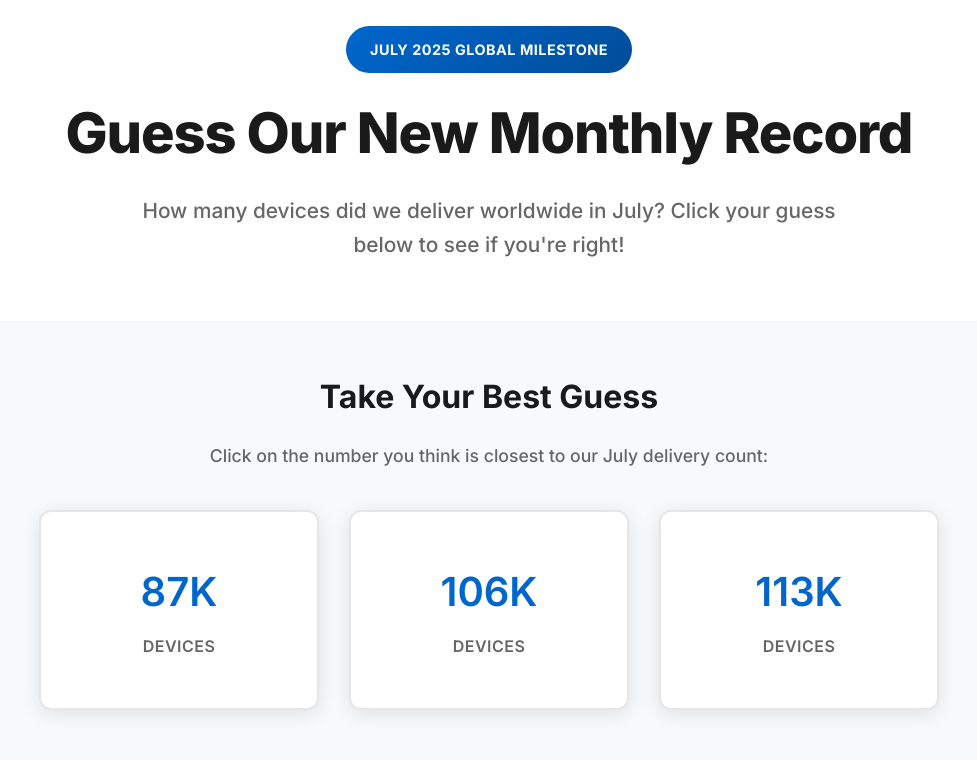
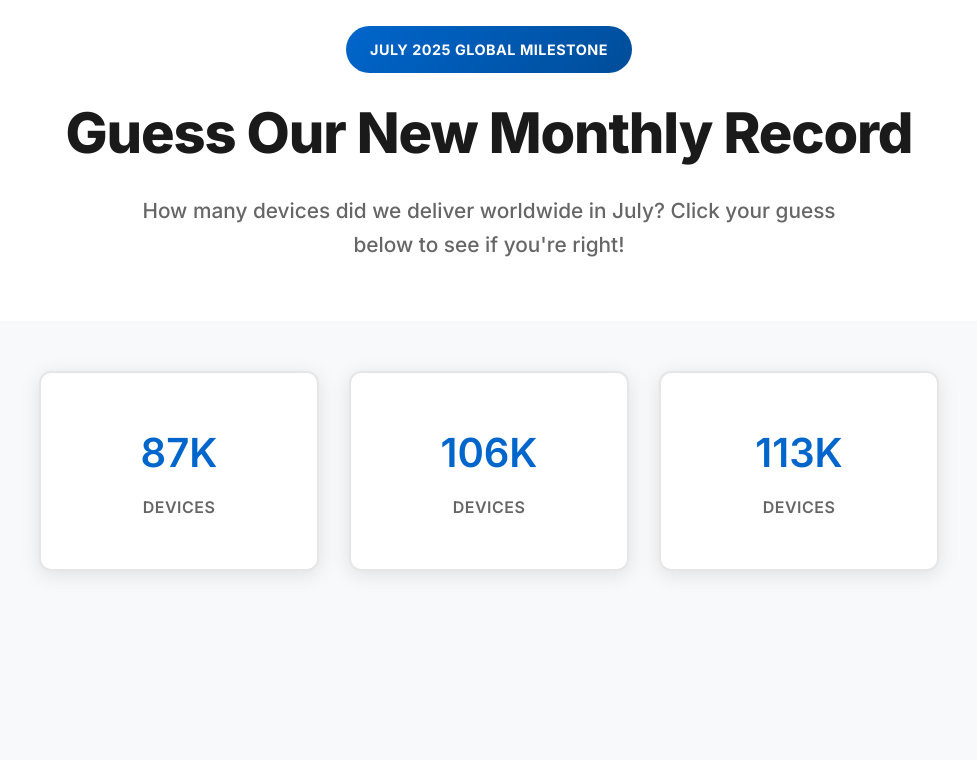
Before and after one commit to thebeni0/tasso_announcements, a website: page index.html in a window 1280 px wide. Shown: the part 182-942 px from the top of the page, without its empty margins (151-1128 px from the left). Drawn offline with Linux system fonts and the light colour scheme.

Commit message:
Update index.html

```diff
--- a/index.html
+++ b/index.html
@@ -467,8 +467,6 @@
         </div>
 
         <div class="guessing-game">
-            <h2 class="game-title">Take Your Best Guess</h2>
-            <p class="game-instructions">Click on the number you think is closest to our July delivery count:</p>
 
             <div class="flip-cards-grid">
                 <div class="flip-card" onclick="flipCard(this, false)">
```
